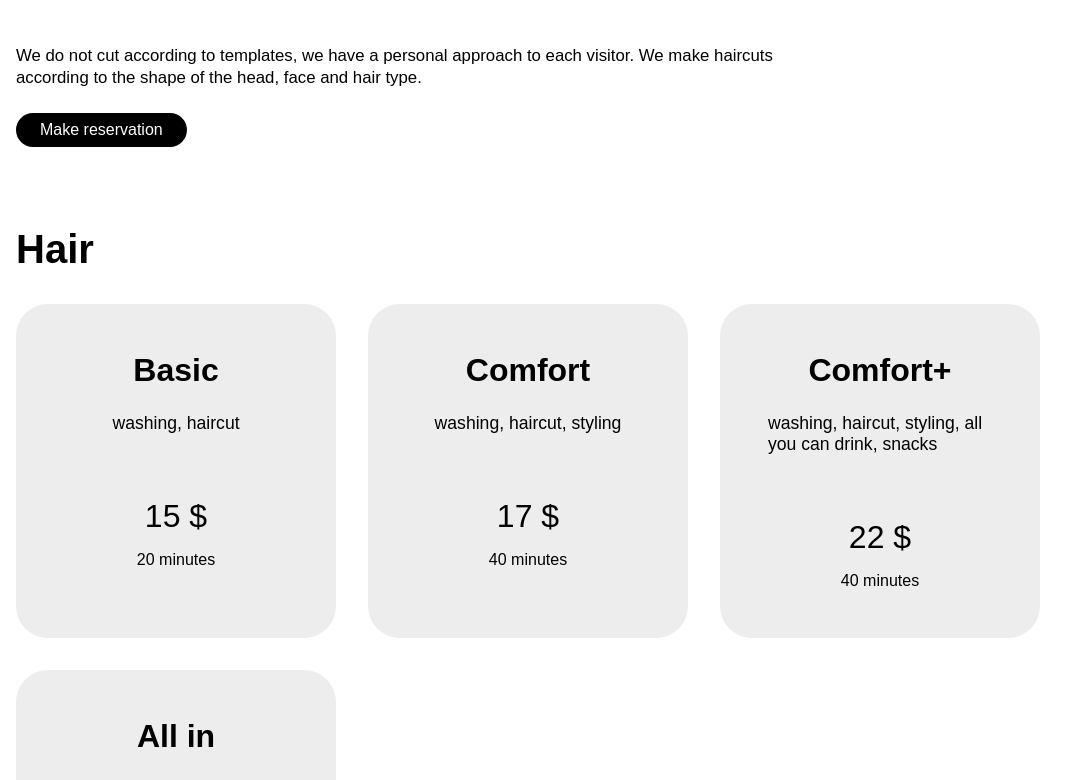
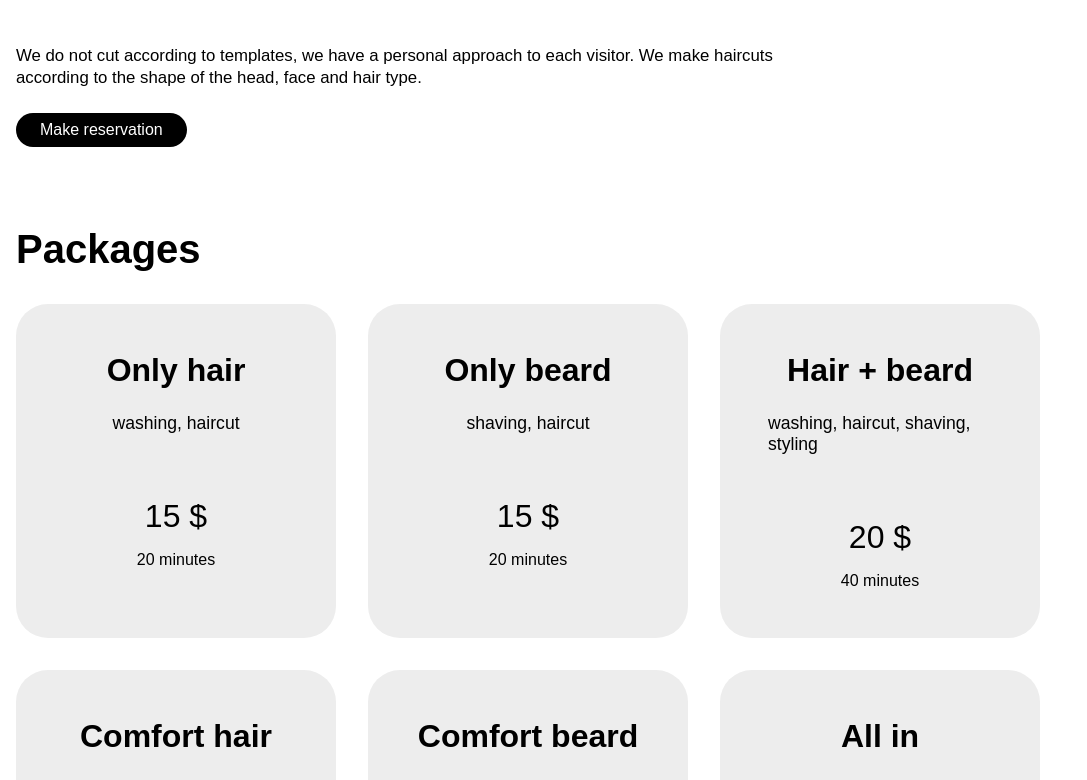
Before and after one commit to pkorneev/Barbershop-commerce, a React (Vite) app: page / in a window 1280 px wide. Shown: the part 2000-2780 px from the top of the page, without its empty margins (0-1087 px from the left). Built offline with nearby package versions, Linux system fonts and the light colour scheme.

Commit message:
select package functionality

```diff
--- a/src/components/Card.jsx
+++ b/src/components/Card.jsx
@@ -1,5 +1,6 @@
 import styles from "./Card.module.css";
 import { motion } from "framer-motion";
+
 const Card = (props) => {
   return (
     <motion.li
@@ -8,7 +9,12 @@ const Card = (props) => {
         visible: { opacity: 1, y: 0, scale: 1 },
       }}
       transition={{ type: "spring" }}
-      className={styles.card}
+      className={
+        props.lastClicked === props.name
+          ? `${styles.card} ${styles.selected}`
+          : styles.card
+      }
+      onClick={() => props.onClick(props.name)}
     >
       <h4 className={styles.name}>{props.name}</h4>
       <p className={styles.description}>{props.description}</p>
--- a/src/components/Card.module.css
+++ b/src/components/Card.module.css
@@ -6,6 +6,10 @@
     align-items: center;
     border-radius: 2rem;
     width: 320px;
+    cursor: pointer;
+}
+.card.selected{
+    background-color: rgb(199, 199, 199);
 }
 .name{
     font-size: 2rem;
--- a/src/components/Header.jsx
+++ b/src/components/Header.jsx
@@ -1,8 +1,12 @@
 import styles from "./Header.module.css";
 import Wrapper from "../UI/Wrapper";
 import { motion } from "framer-motion";
-
+import { useState } from "react";
 const Header = () => {
+  const [lastClickedHair, setLastClickedHair] = useState("");
+  const hairClickedHandler = (name) => {
+    setLastClickedHair(name);
+  };
   return (
     <div className={styles.headerWrapper}>
       <div className={styles.backgroundImage}></div>
@@ -28,9 +32,6 @@ const Header = () => {
                 </li>
                 <li>
                   <a href="">Price</a>
-                </li>
-                <li>
-                  <a href="">Photo</a>
                 </li>
                 <li>
                   <a href="">Contacts</a>
--- a/src/components/Header.module.css
+++ b/src/components/Header.module.css
@@ -82,6 +82,7 @@
 .second{
     margin-top: 1.5rem;
 }
+
 @media only screen and (min-width: 600px){
     .mainContent{
         margin-top: -15dvh;
--- a/src/components/Price.jsx
+++ b/src/components/Price.jsx
@@ -4,53 +4,59 @@ import Line from "../UI/Line";
 import Card from "./Card";
 import { motion } from "framer-motion";
 import { useInView } from "react-intersection-observer";
+import { useState } from "react";
 const hair = [
   {
-    name: "Basic",
+    name: "Only hair",
     description: "washing, haircut",
     price: 15,
     duration: "20 minutes",
   },
   {
-    name: "Comfort",
-    description: "washing, haircut, styling",
-    price: 17,
+    name: "Only beard",
+    description: "shaving, haircut",
+    price: 15,
+    duration: "20 minutes",
+  },
+  {
+    name: "Hair + beard",
+    description: "washing, haircut, shaving, styling",
+    price: 20,
     duration: "40 minutes",
   },
   {
-    name: "Comfort+",
-    description: "washing, haircut, styling, all you can drink, snacks",
-    price: 22,
+    name: "Comfort hair",
+    description:
+      "washing, haircut, styling, massage, all you can drink, snacks",
+    price: 25,
+    duration: "40 minutes",
+  },
+  {
+    name: "Comfort beard",
+    description: "shaving, massage, all you can drink, snacks",
+    price: 25,
     duration: "40 minutes",
   },
   {
     name: "All in",
-    description: "washing, haircut, shaving,  all you can drink, snacks",
+    description:
+      "washing, haircut, shaving, massage,  all you can drink, snacks",
     price: 30,
     duration: "60 minutes",
   },
 ];
-const beard = [
-  {
-    name: "Basic",
-    description: "Shaving",
-    price: 10,
-    duration: "20 minutes",
-  },
-  {
-    name: "Comfort",
-    description: "Shaving, all you can drink, snacks",
-    price: 15,
-    duration: "20 minutes",
-  },
-  {
-    name: "All in",
-    description: "Shaving, massage, all you can drink, snacks",
-    price: 20,
-    duration: "20 minutes",
-  },
-];
+
 const Price = () => {
+  const [lastClickedHair, setLastClickedHair] = useState("");
+
+  const hairClickedHandler = (name) => {
+    if (lastClickedHair === name) {
+      setLastClickedHair("");
+    } else {
+      setLastClickedHair(name);
+    }
+  };
+
   const [hairRef, hairInView] = useInView({
     triggerOnce: true, // Trigger animation only once when it comes into view
     threshold: 0.2, // Adjust the threshold as needed
@@ -83,7 +89,7 @@ const Price = () => {
             Make reservation
           </motion.button>
         </motion.div>
-        <h3 className={styles.nameOfCards}>Hair</h3>
+        <h3 className={styles.nameOfCards}>Packages</h3>
         <motion.ul
           variants={{
             hidden: { opacity: 0, y: 30 },
@@ -98,41 +104,16 @@ const Price = () => {
           animate={hairInView ? "visible" : "hidden"}
           className={styles.cards}
         >
-          {hair.map((element, index) => {
+          {hair.map((element) => {
             return (
               <Card
-                key={index}
+                key={element.name}
                 name={element.name}
                 description={element.description}
                 price={element.price}
                 duration={element.duration}
-              />
-            );
-          })}
-        </motion.ul>
-        <h3 className={styles.nameOfCards}>Beard</h3>
-        <motion.ul
-          variants={{
-            hidden: { opacity: 0, y: 30 },
-            visible: {
-              opacity: 1,
-              y: 0,
-              transition: { staggerChildren: 0.2 },
-            },
-          }}
-          ref={beardRef}
-          initial="hidden"
-          animate={beardInView ? "visible" : "hidden"}
-          className={styles.cards}
-        >
-          {beard.map((element, index) => {
-            return (
-              <Card
-                key={index}
-                name={element.name}
-                description={element.description}
-                price={element.price}
-                duration={element.duration}
+                onClick={hairClickedHandler}
+                lastClicked={lastClickedHair}
               />
             );
           })}
--- a/src/components/Price.module.css
+++ b/src/components/Price.module.css
@@ -33,3 +33,8 @@
     flex-wrap: wrap;
 }
 ul{ list-style: none;}
+@media only screen and (max-width: 768px) {
+    .cards{
+        justify-content: center;
+    }
+}
```
